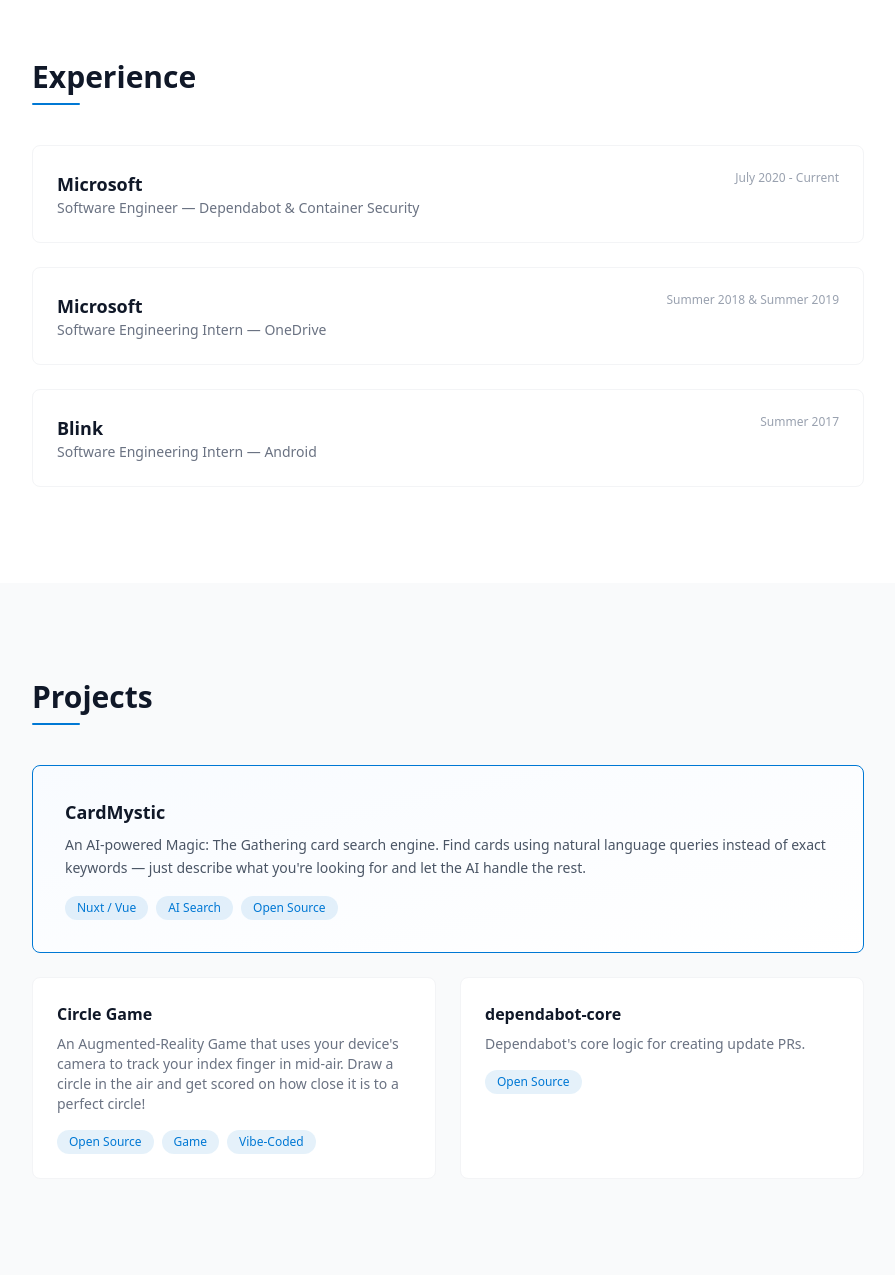
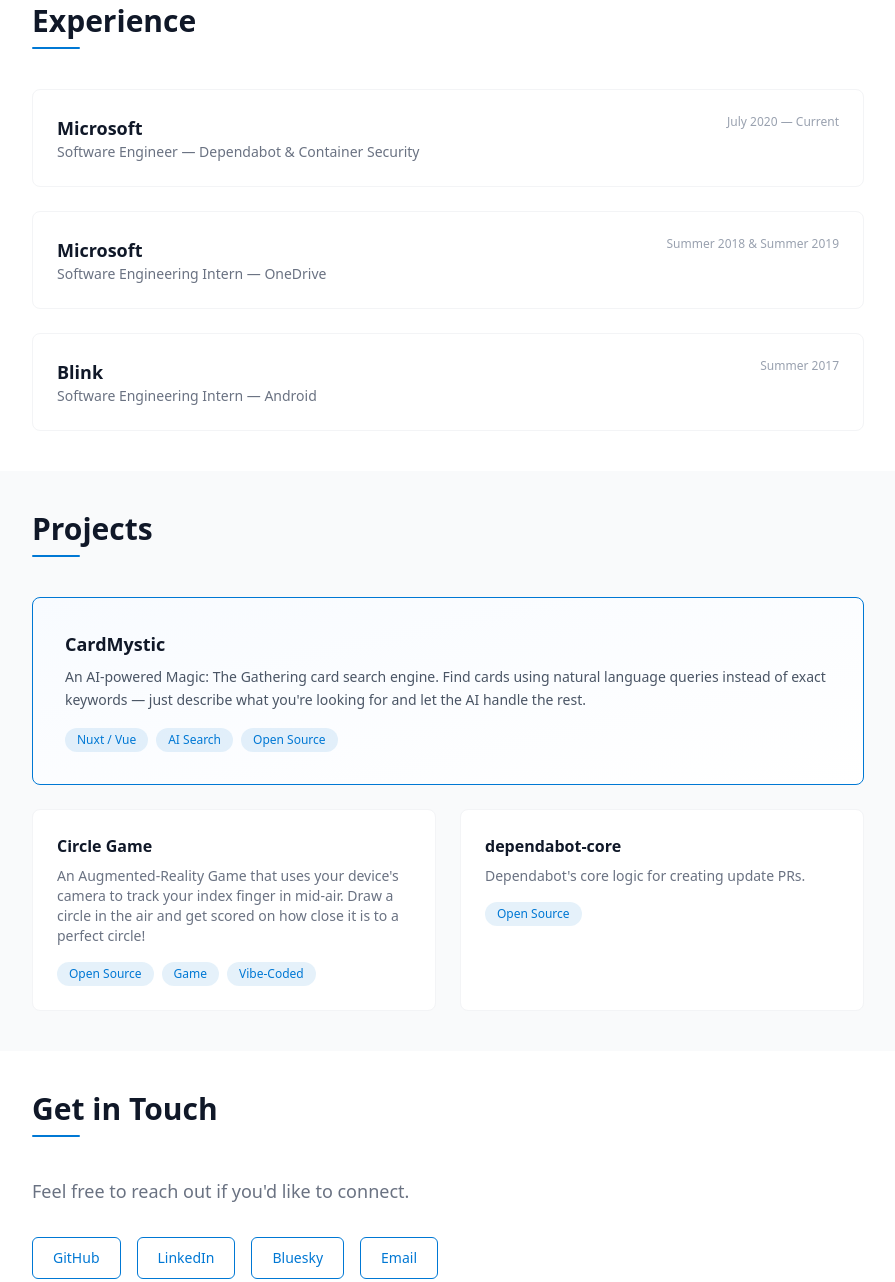
Before and after one commit to jpinz/jpinz.github.io, an Astro site: page / in a window 1280 px wide. Shown: the part 837-2119 px from the top of the page, without its empty margins (192-1087 px from the left). Built offline with nearby package versions, Linux system fonts and the light colour scheme; Astro itself is replaced by a stand-in of ours.

Commit message:
Make the spacing between components a bit smaller

```diff
--- a/src/components/Contact.astro
+++ b/src/components/Contact.astro
@@ -7,7 +7,7 @@
 ];
 ---
 
-<section id="contact" class="py-24 bg-white dark:bg-gray-900">
+<section id="contact" class="py-10 bg-white dark:bg-gray-900">
   <div class="max-w-4xl mx-auto px-8">
     <h2 class="text-3xl font-bold mb-10 text-gray-900 dark:text-white">
       Get in Touch
--- a/src/components/Experience.astro
+++ b/src/components/Experience.astro
@@ -3,7 +3,7 @@
   {
     company: 'Microsoft',
     role: 'Software Engineer — Dependabot & Container Security',
-    date: 'July 2020 - Current',
+    date: 'July 2020 — Current',
   },
   {
     company: 'Microsoft',
@@ -18,7 +18,7 @@
 ];
 ---
 
-<section id="work" class="py-24 bg-white dark:bg-gray-900">
+<section id="work" class="py-10 bg-white dark:bg-gray-900">
   <div class="max-w-4xl mx-auto px-8">
     <h2 class="text-3xl font-bold mb-10 text-gray-900 dark:text-white">
       Experience
--- a/src/components/Projects.astro
+++ b/src/components/Projects.astro
@@ -22,7 +22,7 @@
 ];
 ---
 
-<section id="projects" class="py-24">
+<section id="projects" class="py-10">
   <div class="max-w-4xl mx-auto px-8">
     <h2 class="text-3xl font-bold mb-10 text-gray-900 dark:text-white">
       Projects
```
